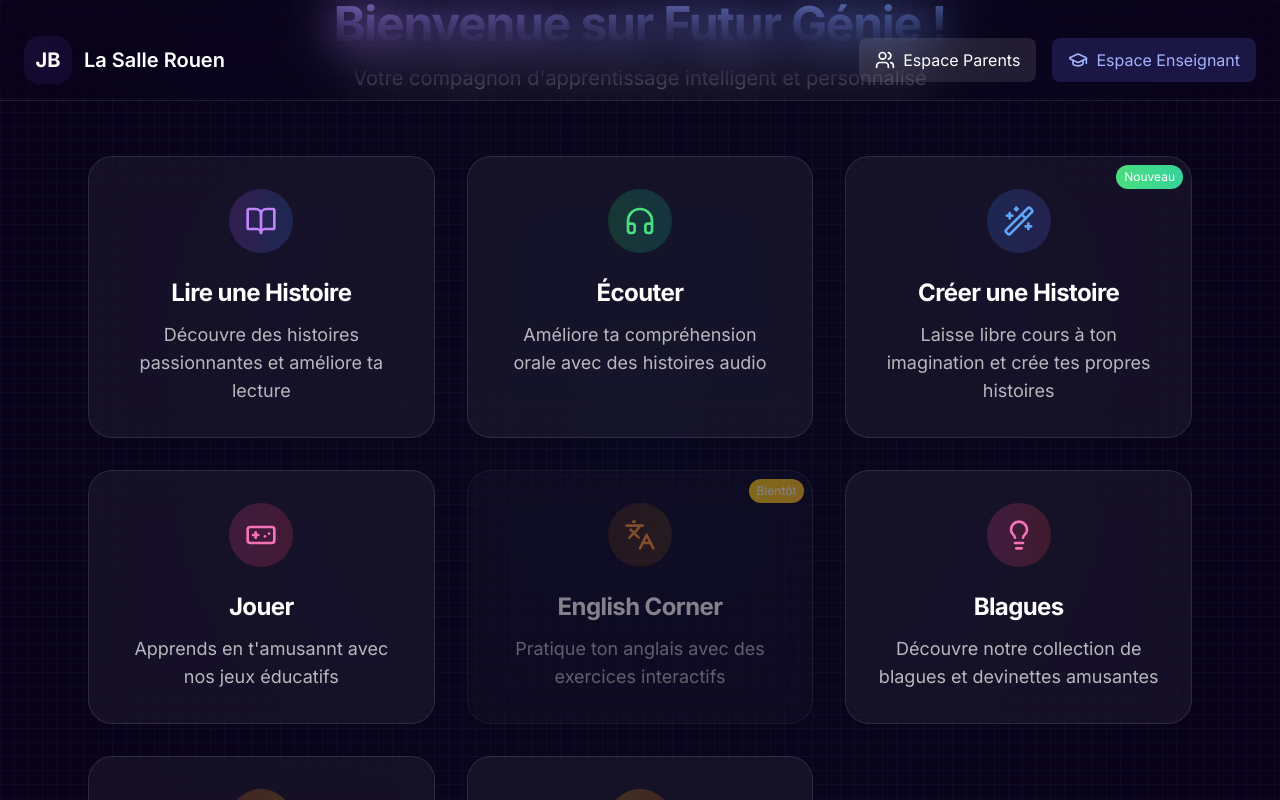
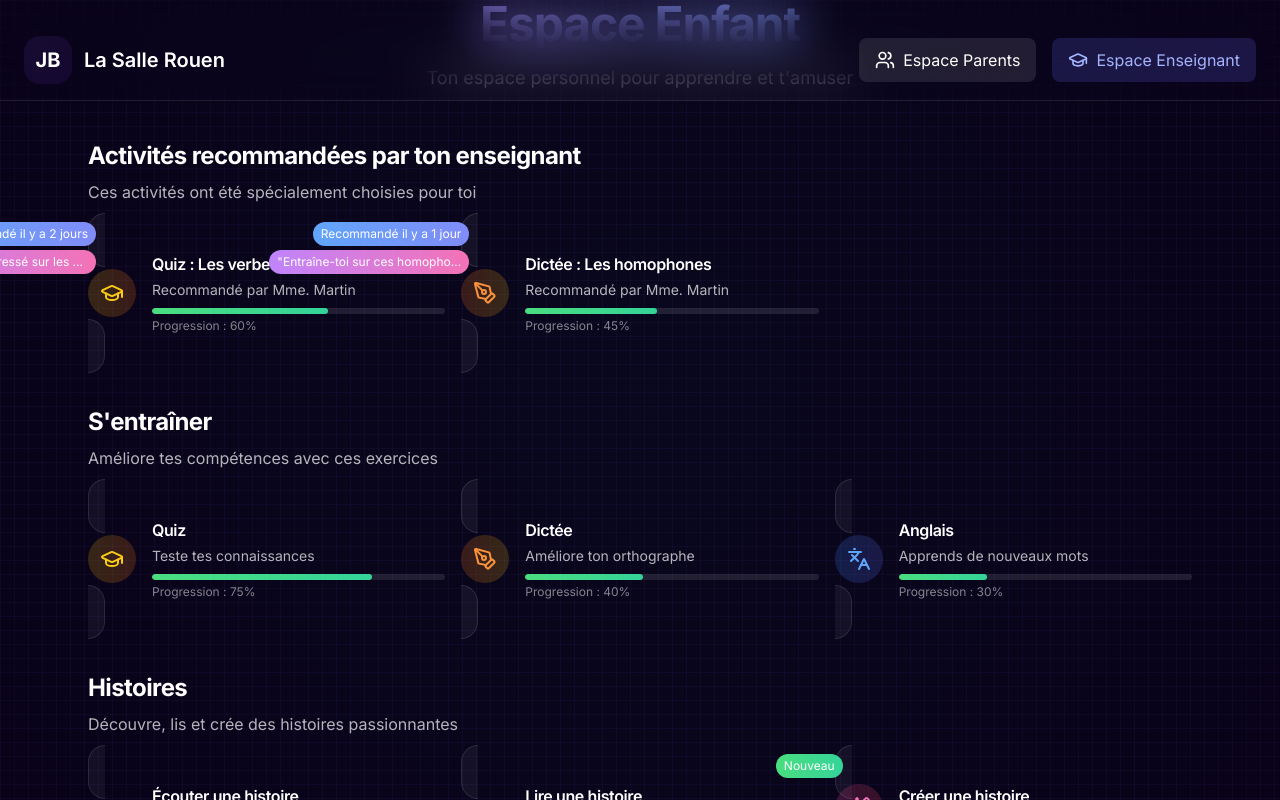
Before and after one commit to Rafikellou/petit-g-nie, a Next.js app: page / in a window 1280 px wide. Shown: the top 800 px of the page. Built offline with nearby package versions, Linux system fonts and the light colour scheme.

Commit message:
feat: restructure home page layout
- Organize activities into logical sections
- Add teacher recommendations with messages
- Add progress indicators for activities
- Create reusable ActivitySection component
- Improve UI with better spacing and organization

```diff
--- a/src/app/page.tsx
+++ b/src/app/page.tsx
@@ -1,4 +1,5 @@
-import Link from 'next/link'
+'use client';
+
 import {
   BookOpen,
   GraduationCap,
@@ -7,87 +8,115 @@ import {
   Wand2,
   GamepadIcon,
   Languages,
-  LucideIcon
-} from 'lucide-react'
+  PenTool,
+  Brain,
+  BookOpenCheck
+} from 'lucide-react';
+import { ActivitySection } from '@/components/home/ActivitySection';
 
-interface NavLink {
-  href: string;
-  title: string;
-  description: string;
-  icon: LucideIcon;
-  color: string;
-  bgGradient: string;
-  isNew?: boolean;
-  isComingSoon?: boolean;
-  requiresAuth?: boolean;
-}
+const recommendedActivities = [
+  {
+    href: '/quiz/recommended',
+    title: 'Quiz : Les verbes du premier groupe',
+    description: 'Recommandé par Mme. Martin',
+    icon: GraduationCap,
+    color: 'text-yellow-400',
+    bgGradient: 'from-yellow-500/20 to-orange-500/20',
+    recommendedDaysAgo: 2,
+    teacherMessage: "Tu as bien progressé sur les verbes, continue !",
+    progress: 60
+  },
+  {
+    href: '/dictee/recommended',
+    title: 'Dictée : Les homophones',
+    description: 'Recommandé par Mme. Martin',
+    icon: PenTool,
+    color: 'text-orange-400',
+    bgGradient: 'from-orange-500/20 to-yellow-500/20',
+    recommendedDaysAgo: 1,
+    teacherMessage: "Entraîne-toi sur ces homophones difficiles",
+    progress: 45
+  }
+];
 
-const navigationLinks: NavLink[] = [
+const trainingActivities = [
+  {
+    href: '/quiz',
+    title: 'Quiz',
+    description: 'Teste tes connaissances',
+    icon: GraduationCap,
+    color: 'text-yellow-400',
+    bgGradient: 'from-yellow-500/20 to-orange-500/20',
+    progress: 75
+  },
+  {
+    href: '/dictee',
+    title: 'Dictée',
+    description: 'Améliore ton orthographe',
+    icon: PenTool,
+    color: 'text-orange-400',
+    bgGradient: 'from-orange-500/20 to-yellow-500/20',
+    progress: 40
+  },
+  {
+    href: '/english',
+    title: 'Anglais',
+    description: 'Apprends de nouveaux mots',
+    icon: Languages,
+    color: 'text-blue-400',
+    bgGradient: 'from-blue-500/20 to-indigo-500/20',
+    progress: 30
+  }
+];
+
+const storyActivities = [
+  {
+    href: '/listen',
+    title: 'Écouter une histoire',
+    description: 'Des histoires audio passionnantes',
+    icon: Headphones,
+    color: 'text-green-400',
+    bgGradient: 'from-green-500/20 to-teal-500/20',
+    progress: 55
+  },
   {
     href: '/stories',
-    title: 'Lire une Histoire',
-    description: 'Découvre des histoires passionnantes et améliore ta lecture',
+    title: 'Lire une histoire',
+    description: 'Des histoires interactives',
     icon: BookOpen,
     color: 'text-purple-400',
-    bgGradient: 'from-purple-500/20 to-blue-500/20'
-  },
-  {
-    href: '/listen',
-    title: 'Écouter',
-    description: 'Améliore ta compréhension orale avec des histoires audio',
-    icon: Headphones,
-    color: 'text-green-400',
-    bgGradient: 'from-green-500/20 to-teal-500/20'
+    bgGradient: 'from-purple-500/20 to-blue-500/20',
+    progress: 65
   },
   {
     href: '/creer-histoire',
-    title: 'Créer une Histoire',
-    description: 'Laisse libre cours à ton imagination et crée tes propres histoires',
+    title: 'Créer une histoire',
+    description: 'Laisse libre cours à ton imagination',
     icon: Wand2,
-    color: 'text-blue-400',
-    bgGradient: 'from-blue-500/20 to-indigo-500/20',
+    color: 'text-pink-400',
+    bgGradient: 'from-pink-500/20 to-rose-500/20',
     isNew: true
-  },
+  }
+];
+
+const funActivities = [
   {
     href: '/jeux',
-    title: 'Jouer',
-    description: "Apprends en t'amusannt avec nos jeux éducatifs",
+    title: 'Jeux éducatifs',
+    description: "Apprends en t'amusant",
     icon: GamepadIcon,
-    color: 'text-pink-400',
-    bgGradient: 'from-pink-500/20 to-rose-500/20'
-  },
-  {
-    href: '/english',
-    title: 'English Corner',
-    description: 'Pratique ton anglais avec des exercices interactifs',
-    icon: Languages,
-    color: 'text-orange-400',
-    bgGradient: 'from-orange-500/20 to-amber-500/20',
-    isComingSoon: true
+    color: 'text-indigo-400',
+    bgGradient: 'from-indigo-500/20 to-purple-500/20',
+    progress: 25
   },
   {
     href: '/blagues',
     title: 'Blagues',
-    description: 'Découvre notre collection de blagues et devinettes amusantes',
+    description: 'Rigole avec nos devinettes',
     icon: LightbulbIcon,
     color: 'text-pink-400',
-    bgGradient: 'from-pink-500/20 to-red-500/20'
-  },
-  {
-    href: '/dictee',
-    title: 'Dictée',
-    description: 'Entraîne-toi à la dictée avec notre assistant intelligent',
-    icon: LightbulbIcon,
-    color: 'text-orange-400',
-    bgGradient: 'from-orange-500/20 to-yellow-500/20'
-  },
-  {
-    href: '/quiz',
-    title: 'Quiz',
-    description: 'Teste tes connaissances avec des quiz amusants et éducatifs',
-    icon: GraduationCap,
-    color: 'text-yellow-400',
-    bgGradient: 'from-yellow-500/20 to-orange-500/20'
+    bgGradient: 'from-pink-500/20 to-red-500/20',
+    progress: 15
   }
 ];
 
@@ -101,51 +130,39 @@ export default function Home() {
       </div>
 
       <div className="max-w-6xl mx-auto px-6 pt-safe-top pb-safe-bottom relative">
-        <div className="text-center mb-8 md:mb-16">
-          <h1 className="text-4xl md:text-5xl font-bold gradient-text mb-4 leading-tight">
-            Bienvenue sur Futur Génie !
+        <div className="text-center mb-8 md:mb-12">
+          <h1 className="text-4xl md:text-5xl font-bold gradient-text mb-4">
+            Espace Enfant
           </h1>
-          <p className="text-lg md:text-xl text-white/70 leading-relaxed">
-            Votre compagnon d'apprentissage intelligent et personnalisé
+          <p className="text-lg text-white/70">
+            Ton espace personnel pour apprendre et t'amuser
           </p>
         </div>
 
-        <div className="grid grid-cols-1 md:grid-cols-2 lg:grid-cols-3 gap-6 md:gap-8">
-          {navigationLinks.map((link) => (
-            <Link
-              key={link.href}
-              href={link.href}
-              className={`glass-card p-6 md:p-8 hover:scale-[1.02] transition-transform tap-target min-h-[180px] touch-manipulation relative ${
-                link.isComingSoon ? 'opacity-50 pointer-events-none' : ''
-              }`}
-              role="button"
-              aria-label={link.title}
-            >
-              {link.isNew && (
-                <span className="absolute top-2 right-2 bg-gradient-to-r from-green-400 to-emerald-400 text-white text-xs px-2 py-1 rounded-full">
-                  Nouveau
-                </span>
-              )}
-              {link.isComingSoon && (
-                <span className="absolute top-2 right-2 bg-gradient-to-r from-yellow-400 to-amber-400 text-white text-xs px-2 py-1 rounded-full">
-                  Bientôt
-                </span>
-              )}
-              <div className="h-full flex flex-col">
-                <div className="flex items-center justify-center mb-6">
-                  <div className={`rounded-full bg-gradient-to-r ${link.bgGradient} p-4`}>
-                    <link.icon className={`w-8 h-8 ${link.color}`} />
-                  </div>
-                </div>
-                <h2 className="text-xl md:text-2xl font-bold mb-3 text-center">{link.title}</h2>
-                <p className="text-base md:text-lg text-white/70 text-center flex-grow leading-relaxed">
-                  {link.description}
-                </p>
-              </div>
-            </Link>
-          ))}
-        </div>
+        <ActivitySection
+          title="Activités recommandées par ton enseignant"
+          description="Ces activités ont été spécialement choisies pour toi"
+          activities={recommendedActivities}
+        />
+
+        <ActivitySection
+          title="S'entraîner"
+          description="Améliore tes compétences avec ces exercices"
+          activities={trainingActivities}
+        />
+
+        <ActivitySection
+          title="Histoires"
+          description="Découvre, lis et crée des histoires passionnantes"
+          activities={storyActivities}
+        />
+
+        <ActivitySection
+          title="Apprendre en s'amusant"
+          description="Des activités ludiques pour apprendre différemment"
+          activities={funActivities}
+        />
       </div>
     </main>
-  )
+  );
 }
--- /dev/null
+++ b/src/components/home/ActivitySection.tsx
@@ -0,0 +1,120 @@
+'use client';
+
+import { LucideIcon } from 'lucide-react';
+import Link from 'next/link';
+import { motion } from 'framer-motion';
+
+interface Activity {
+  href: string;
+  title: string;
+  description: string;
+  icon: LucideIcon;
+  color: string;
+  bgGradient: string;
+  isNew?: boolean;
+  isComingSoon?: boolean;
+  recommendedDaysAgo?: number;
+  teacherMessage?: string;
+  progress?: number;
+}
+
+interface ActivitySectionProps {
+  title: string;
+  description?: string;
+  activities: Activity[];
+}
+
+const container = {
+  hidden: { opacity: 0 },
+  show: {
+    opacity: 1,
+    transition: {
+      staggerChildren: 0.1
+    }
+  }
+};
+
+const item = {
+  hidden: { opacity: 0, y: 20 },
+  show: { opacity: 1, y: 0 }
+};
+
+export function ActivitySection({ title, description, activities }: ActivitySectionProps) {
+  return (
+    <section className="mb-12">
+      <motion.div
+        initial={{ opacity: 0, y: 20 }}
+        animate={{ opacity: 1, y: 0 }}
+        className="mb-6"
+      >
+        <h2 className="text-2xl font-bold mb-2">{title}</h2>
+        {description && (
+          <p className="text-white/70">{description}</p>
+        )}
+      </motion.div>
+
+      <motion.div
+        variants={container}
+        initial="hidden"
+        animate="show"
+        className="grid grid-cols-1 md:grid-cols-2 lg:grid-cols-3 gap-4"
+      >
+        {activities.map((activity) => (
+          <motion.div key={activity.href} variants={item}>
+            <Link
+              href={activity.href}
+              className={`glass-card p-4 hover:scale-[1.02] transition-all hover:shadow-lg tap-target touch-manipulation relative overflow-hidden ${
+                activity.isComingSoon ? 'opacity-50 pointer-events-none' : ''
+              }`}
+            >
+              {activity.isNew && (
+                <span className="absolute top-2 right-2 bg-gradient-to-r from-green-400 to-emerald-400 text-white text-xs px-2 py-1 rounded-full">
+                  Nouveau
+                </span>
+              )}
+              {activity.isComingSoon && (
+                <span className="absolute top-2 right-2 bg-gradient-to-r from-yellow-400 to-amber-400 text-white text-xs px-2 py-1 rounded-full">
+                  Bientôt
+                </span>
+              )}
+              {activity.recommendedDaysAgo !== undefined && (
+                <div className="absolute top-2 right-2 flex flex-col items-end gap-1">
+                  <span className="bg-gradient-to-r from-blue-400 to-indigo-400 text-white text-xs px-2 py-1 rounded-full">
+                    Recommandé il y a {activity.recommendedDaysAgo} jour{activity.recommendedDaysAgo > 1 ? 's' : ''}
+                  </span>
+                  {activity.teacherMessage && (
+                    <span className="bg-gradient-to-r from-purple-400 to-pink-400 text-white text-xs px-2 py-1 rounded-full max-w-[200px] truncate">
+                      "{activity.teacherMessage}"
+                    </span>
+                  )}
+                </div>
+              )}
+              <div className="flex items-center space-x-4">
+                <div className={`rounded-full bg-gradient-to-r ${activity.bgGradient} p-3 flex-shrink-0`}>
+                  <activity.icon className={`w-6 h-6 ${activity.color}`} />
+                </div>
+                <div className="flex-grow">
+                  <h3 className="font-semibold mb-1">{activity.title}</h3>
+                  <p className="text-sm text-white/70">{activity.description}</p>
+                  {activity.progress !== undefined && (
+                    <div className="mt-2">
+                      <div className="h-1.5 bg-white/10 rounded-full overflow-hidden">
+                        <div
+                          className="h-full bg-gradient-to-r from-green-400 to-emerald-400 rounded-full transition-all duration-500"
+                          style={{ width: `${activity.progress}%` }}
+                        />
+                      </div>
+                      <p className="text-xs text-white/50 mt-1">
+                        Progression : {activity.progress}%
+                      </p>
+                    </div>
+                  )}
+                </div>
+              </div>
+            </Link>
+          </motion.div>
+        ))}
+      </motion.div>
+    </section>
+  );
+}
```
